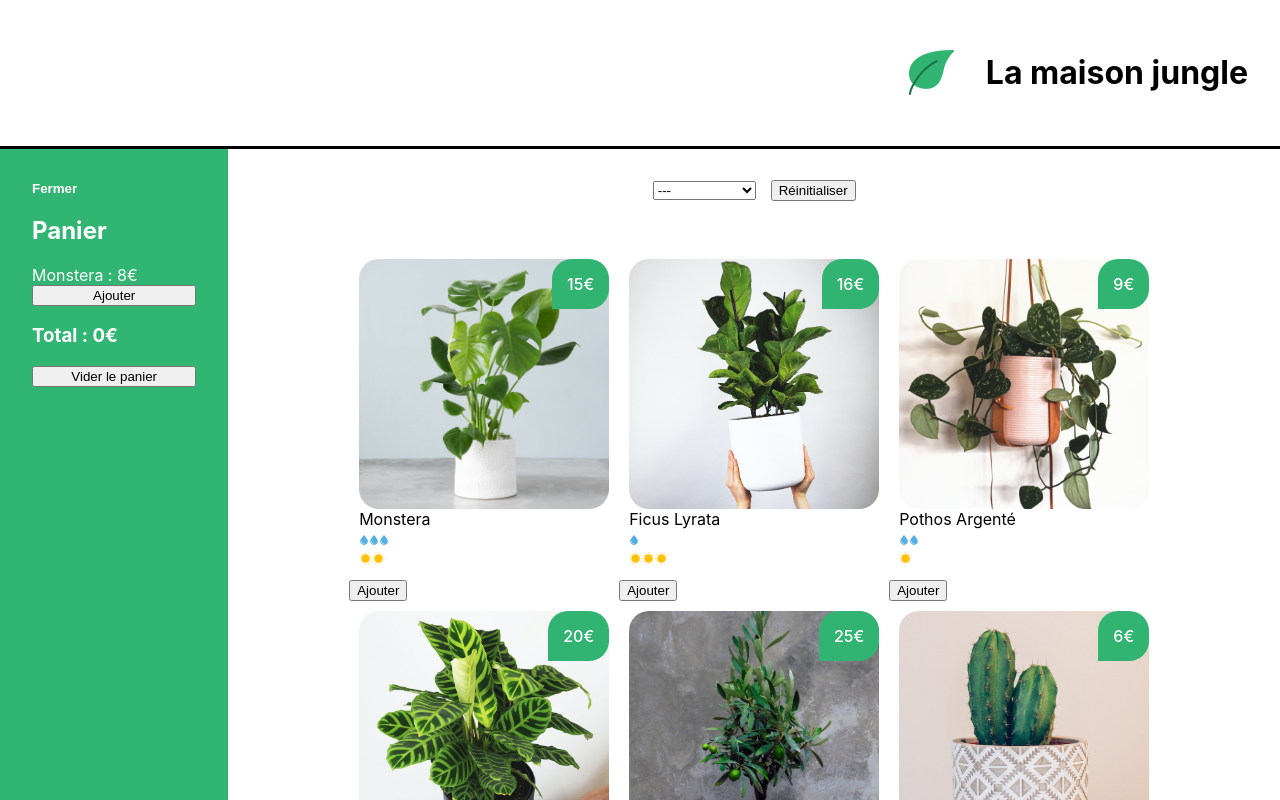
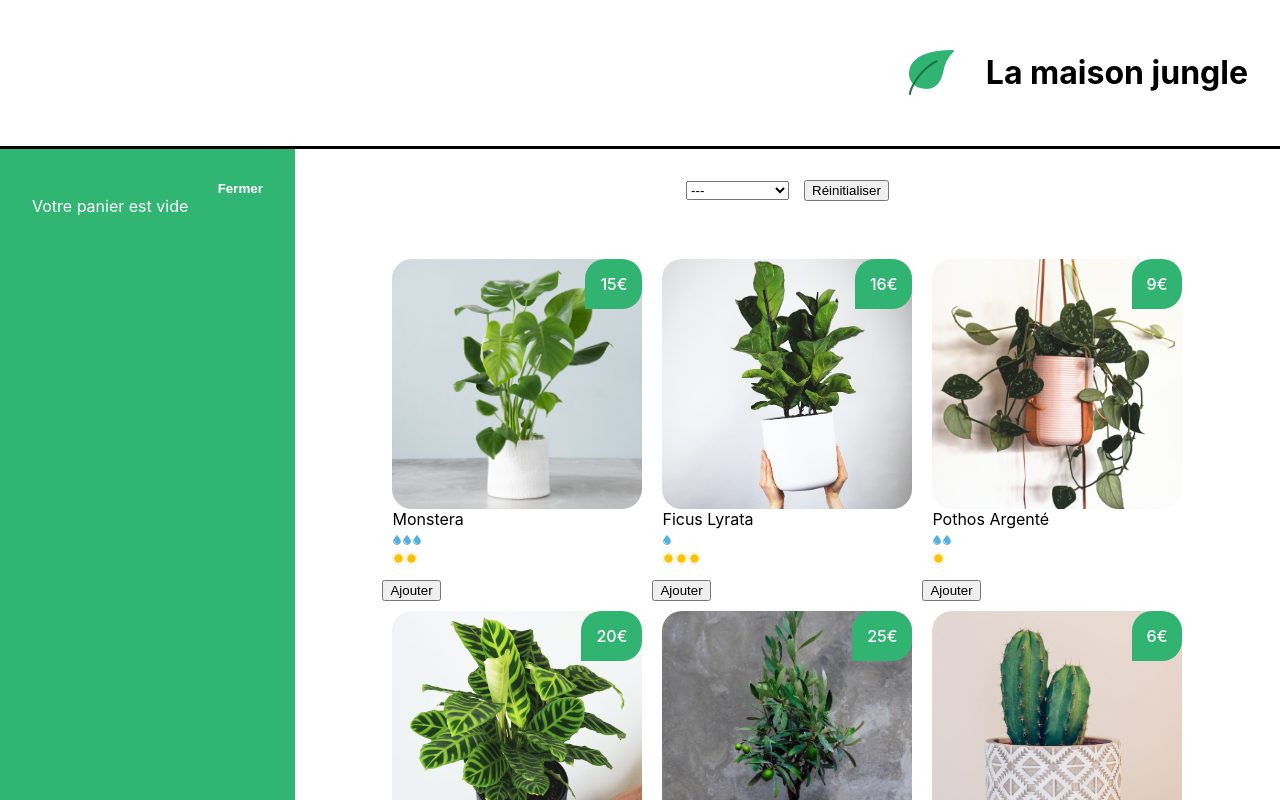
Before and after one commit to Riocamy/la-maison-jungle, a React (Create React App) app: page / in a window 1280 px wide. Shown: the top 800 px of the page. Built offline with nearby package versions, Linux system fonts and the light colour scheme.

Commit message:
added cart features and localstorage

```diff
--- a/src/components/App.js
+++ b/src/components/App.js
@@ -1,4 +1,4 @@
-import { useState } from 'react'
+import { useState, useEffect } from 'react'
 import Banner from './Banner'
 import logo from '../assets/logo.png'
 import Cart from './Cart'
@@ -7,11 +7,17 @@ import ShoppingList from './ShoppingList'
 import '../styles/Layout.css'
 
 function App() {
-	const [cart, updateCart] = useState([])
+	const savedCart = localStorage.getItem('cart')
+  //Ajout d'un produit au localStorage
+	const [cart, updateCart] = useState(savedCart ? JSON.parse(savedCart) : [])
+	useEffect(() => {
+		localStorage.setItem('cart', JSON.stringify(cart))
+	}, [cart])
+
 	return (
 		<div>
 			<Banner>
-				<img src={logo} alt='La maison jungle' className='lmj-logo' />
+				<img src={logo} alt='logo-la-maison-jungle' className='lmj-logo' />
 				<h1 className='lmj-title'>La maison jungle</h1>
 			</Banner>
 			<div className='lmj-layout-inner'>
--- a/src/components/Cart.js
+++ b/src/components/Cart.js
@@ -1,10 +1,16 @@
-import { useState } from 'react'
+import { useState, useEffect } from 'react'
 import '../styles/Cart.css'
 
-function Cart() {
-	const monsteraPrice = 8
-	const [cart, updateCart] = useState(0)
+function Cart({ cart, updateCart }) {
 	const [isOpen, setIsOpen] = useState(true)
+	const total = cart.reduce(
+		(acc, plantType) => acc + plantType.amount * plantType.price,
+		0
+	)
+  //Affichage de la somme totale du panier dans le titre d'onglet
+	useEffect(() => {
+		document.title = `LMJ: ${total}€ d'achats`
+	}, [total])
 
 	return isOpen ? (
 		<div className='lmj-cart'>
@@ -14,11 +20,24 @@ function Cart() {
 			>
 				Fermer
 			</button>
-			<h2>Panier</h2>
-			<div>Monstera : {monsteraPrice}€</div>
-			<button onClick={() => updateCart(cart + 1)}>Ajouter</button>
-			<h3>Total : {monsteraPrice * cart}€</h3>
-			<button onClick={() => updateCart(0)}>Vider le panier</button>
+			{cart.length > 0 ? (
+				<div>
+					<h2>Panier</h2>
+					<ul>
+						{cart.map(({ name, price, amount }, index) => (
+							<div key={`${name}-${index}`}>
+                <li>
+								  {amount} {name} {price}€
+                </li>
+							</div>
+						))}
+					</ul>
+					<h3>Total :{total}€</h3>
+					<button onClick={() => updateCart([])}>Vider le panier</button>
+				</div>
+			) : (
+				<div>Votre panier est vide</div>
+			)}
 		</div>
 	) : (
 		<div className='lmj-cart-closed'>
--- a/src/components/ShoppingList.js
+++ b/src/components/ShoppingList.js
@@ -7,20 +7,20 @@ import '../styles/ShoppingList.css'
 function ShoppingList({ cart, updateCart }) {
 	const [activeCategory, setActiveCategory] = useState('')
 	const categories = plantList.reduce(
-		(acc, plant) =>
-			acc.includes(plant.category) ? acc : acc.concat(plant.category),
+		(acc, elem) =>
+			acc.includes(elem.category) ? acc : acc.concat(elem.category),
 		[]
 	)
 
 	function addToCart(name, price) {
-		const currentPlantSaved = cart.find((plant) => plant.name === name)
-		if (currentPlantSaved) {
+		const currentPlantAdded = cart.find((plant) => plant.name === name)
+		if (currentPlantAdded) {
 			const cartFilteredCurrentPlant = cart.filter(
 				(plant) => plant.name !== name
 			)
 			updateCart([
 				...cartFilteredCurrentPlant,
-				{ name, price, amount: currentPlantSaved.amount + 1 }
+				{ name, price, amount: currentPlantAdded.amount + 1 }
 			])
 		} else {
 			updateCart([...cart, { name, price, amount: 1 }])
@@ -56,40 +56,3 @@ function ShoppingList({ cart, updateCart }) {
 }
 
 export default ShoppingList
-
-/* OLD
-import { plantList } from '../datas/plantList'
-import PlantItem from './PlantItem'
-import '../styles/ShoppingList.css'
-
-function ShoppingList() {
-	const categories = plantList.reduce(
-		(acc, plant) =>
-			acc.includes(plant.category) ? acc : acc.concat(plant.category),
-		[]
-	)
-
-	return (
-		<div className='lmj-shopping-list'>
-			<ul>
-				{categories.map((cat) => (
-					<li key={cat}>{cat}</li>
-				))}
-			</ul>
-			<ul className='lmj-plant-list'>
-				{plantList.map(({ id, cover, name, water, light }) => (
-					<PlantItem
-						key={id}
-						cover={cover}
-						name={name}
-						water={water}
-						light={light}
-					/>
-				))}
-			</ul>
-		</div>
-	)
-}
-
-export default ShoppingList
-*/
--- a/src/styles/Cart.css
+++ b/src/styles/Cart.css
@@ -5,7 +5,7 @@
 	display: flex;
 	flex-direction: column;
 	justify-content: flex-start;
-	width: 200px;
+	width: 300px;
 }
 
 .lmj-cart-add-button {
@@ -22,11 +22,12 @@
 	align-self: self-start;
 	padding: 0;
 	color: white;
+	align-self: flex-end;
 }
 
 .lmj-cart-closed {
 	padding: 32px;
-	width: 200px;
+	width: 300px;
 }
 
 .lmj-cart-closed > button {
```
